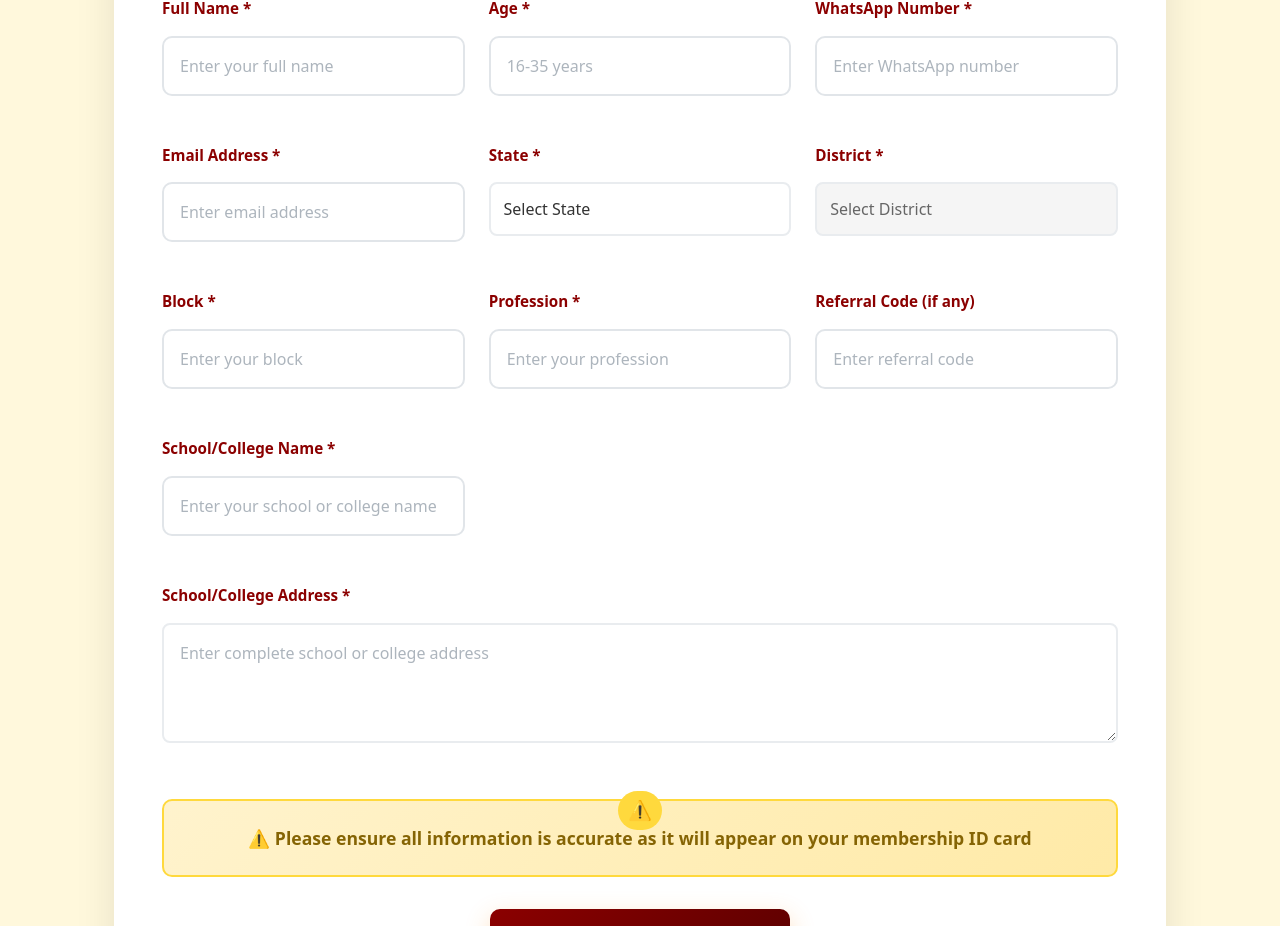
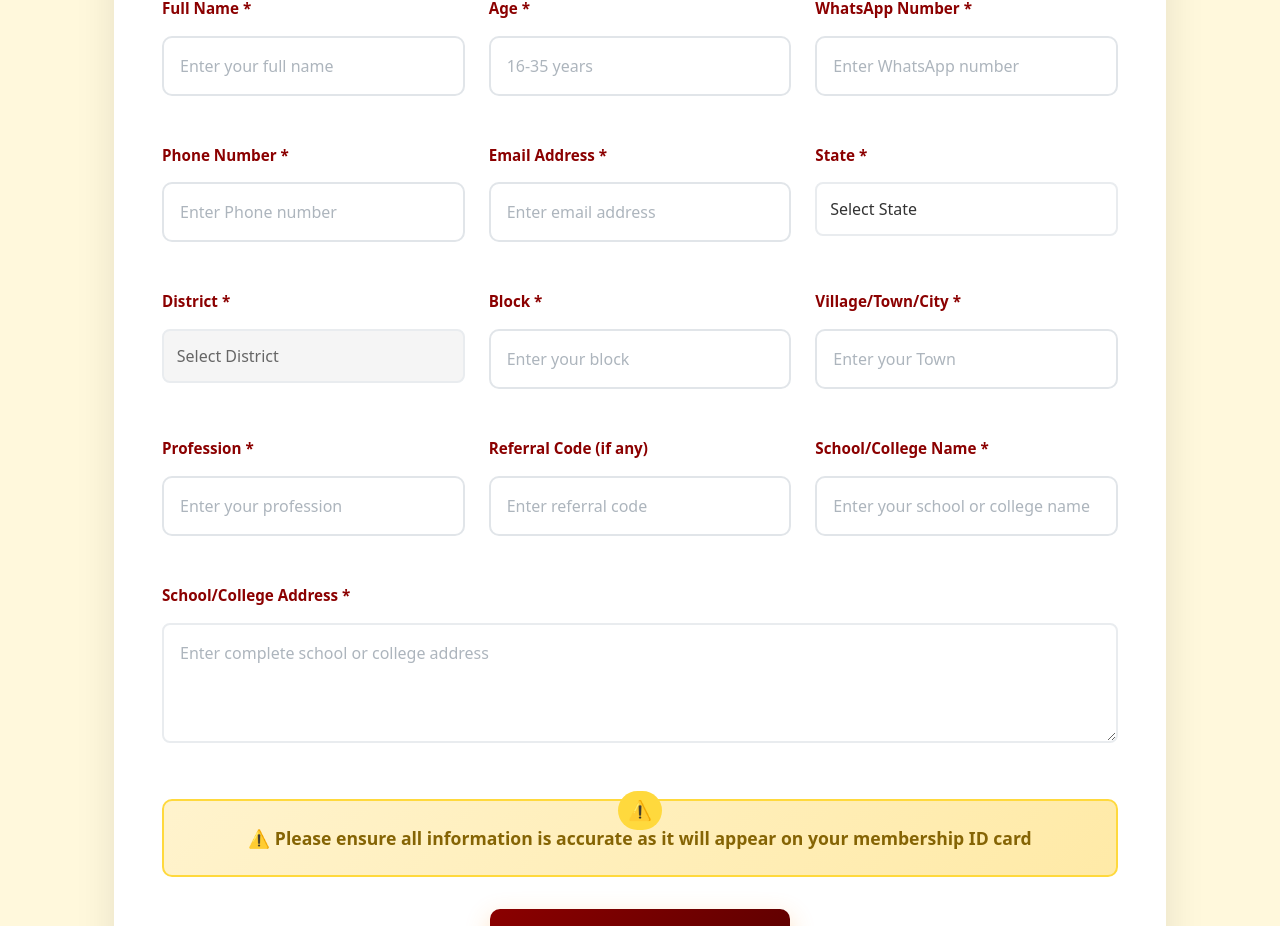
Before and after one commit to devansh728/BYYS-Frontend, a React (Vite) app: page /join in a window 1280 px wide. Shown: the part 832-1758 px from the top of the page. Built offline with nearby package versions, Linux system fonts and the light colour scheme.

Commit message:
Update JoinForm.jsx

```diff
--- a/src/components/JoinSection/JoinForm.jsx
+++ b/src/components/JoinSection/JoinForm.jsx
@@ -360,6 +360,19 @@ const JoinForm = () => {
                 </div>
 
                 <div className="form-group">
+                  <label htmlFor="whatsappNumber">Phone Number *</label>
+                  <input
+                    type="tel"
+                    id="whatsappNumber"
+                    name="whatsappNumber"
+                    value={formData.phone}
+                    onChange={handleInputChange}
+                    placeholder="Enter Phone number"
+                    required
+                  />
+                </div>
+
+                <div className="form-group">
                   <label htmlFor="email">Email Address *</label>
                   <input
                     type="email"
@@ -414,6 +427,19 @@ const JoinForm = () => {
                     value={formData.block}
                     onChange={handleInputChange}
                     placeholder="Enter your block"
+                    required
+                  />
+                </div>
+
+                <div className="form-group">
+                  <label htmlFor="block">Village/Town/City *</label>
+                  <input
+                    type="text"
+                    id="block"
+                    name="block"
+                    value={formData.villageTownCity}
+                    onChange={handleInputChange}
+                    placeholder="Enter your Town"
                     required
                   />
                 </div>
```
